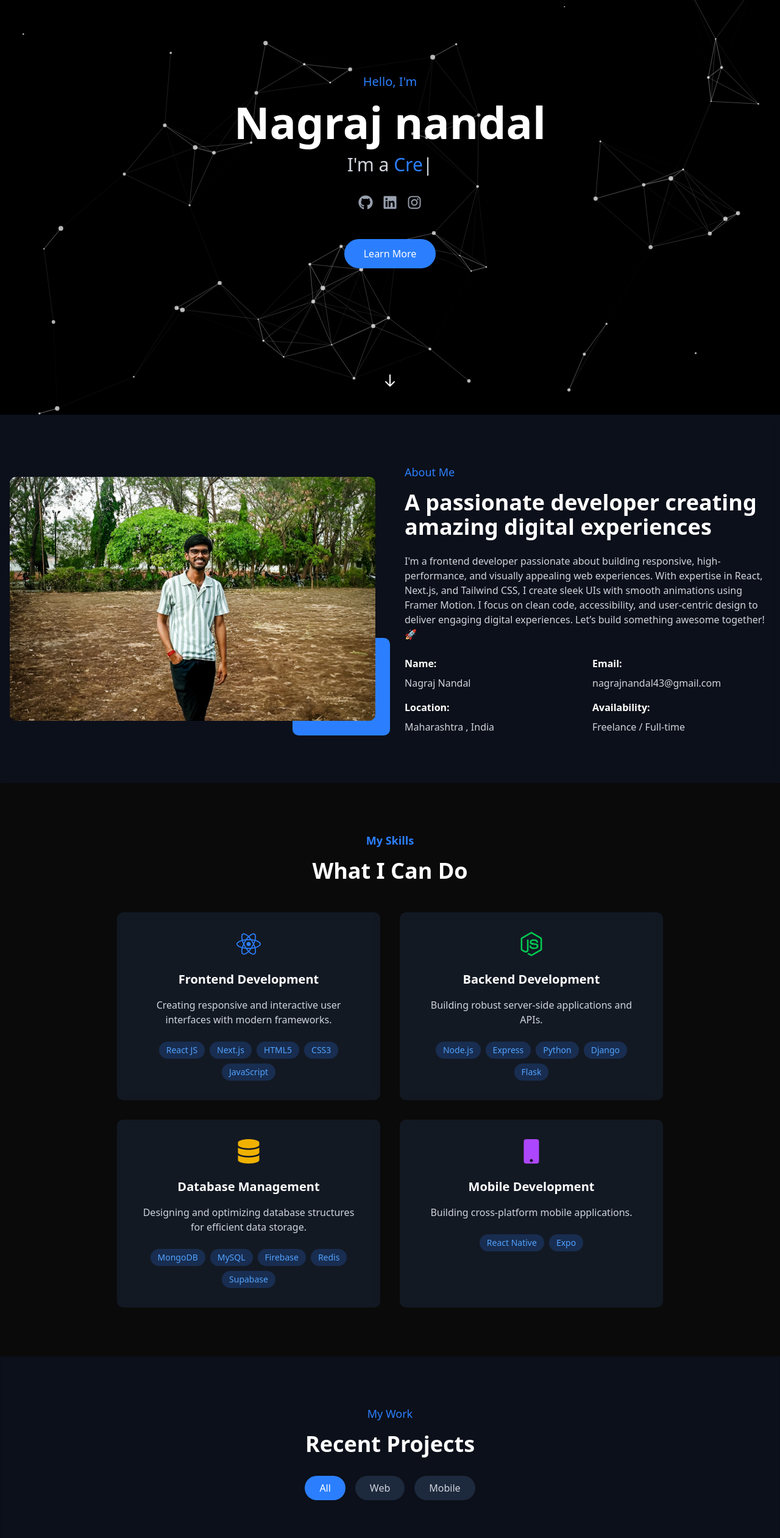
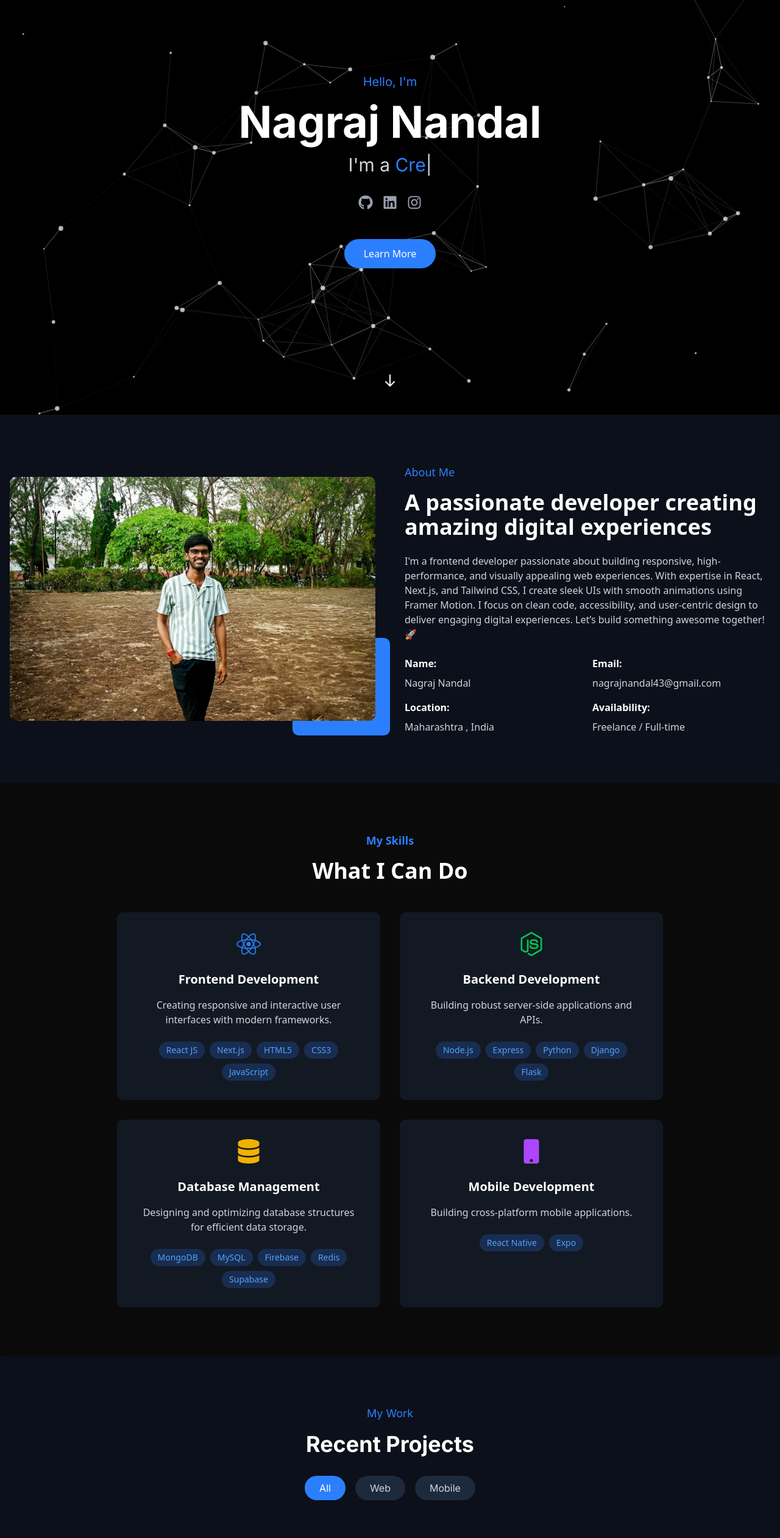
Before and after one commit to Nagraj23/Nagraj, a Next.js app: page / in a window 1280 px wide. Shown: the part 120-2642 px from the top of the page at 61% size. Built offline with nearby package versions, Linux system fonts and the light colour scheme.

Commit message:
font changes

```diff
--- a/package.json
+++ b/package.json
@@ -9,6 +9,7 @@
     "lint": "next lint"
   },
   "dependencies": {
+    "@next/font": "^14.2.15",
     "@react-spring/web": "^9.7.5",
     "@tsparticles/engine": "^3.8.1",
     "@tsparticles/interaction-external-repulse": "^3.8.1",
--- a/src/app/components/intro-section.jsx
+++ b/src/app/components/intro-section.jsx
@@ -2,7 +2,7 @@
 
 import { useEffect, useRef } from "react"
 import { motion } from "framer-motion"
-import { FaGithub, FaLinkedin, FaTwitter,FaInstagram } from "react-icons/fa"
+import { FaGithub, FaLinkedin, FaTwitter, FaInstagram } from "react-icons/fa"
 import Typed from "typed.js"
 
 export default function IntroSection() {
@@ -32,23 +32,23 @@ export default function IntroSection() {
             transition={{ duration: 0.5 }}
             className="mb-4"
           >
-            <span className="text-blue-500 text-xl">Hello, I'm</span>
+            <span className="text-blue-500 text-xl font-sans">Hello, I'm</span>
           </motion.div>
 
           <motion.h1
             initial={{ opacity: 0, y: 20 }}
             animate={{ opacity: 1, y: 0 }}
             transition={{ duration: 0.5, delay: 0.2 }}
-            className="text-5xl md:text-7xl font-bold text-white mb-4"
+            className="text-5xl md:text-7xl font-bold text-white mb-4 font-sans"
           >
-            Nagraj nandal
+            Nagraj Nandal
           </motion.h1>
 
           <motion.div
             initial={{ opacity: 0, y: 20 }}
             animate={{ opacity: 1, y: 0 }}
             transition={{ duration: 0.5, delay: 0.4 }}
-            className="text-2xl md:text-3xl text-gray-300 mb-8"
+            className="text-2xl md:text-3xl text-gray-300 mb-8 font-sans"
           >
             I'm a <span ref={typedRef} className="text-blue-500"></span>
           </motion.div>
--- a/src/app/components/projects-section.jsx
+++ b/src/app/components/projects-section.jsx
@@ -43,7 +43,6 @@ export default function ProjectsSection() {
       githubLink: "#",
       liveLink: "#",
     },
-
   ]
 
   const filteredProjects =
@@ -79,7 +78,7 @@ export default function ProjectsSection() {
             viewport={{ once: true }}
             className="mb-4"
           >
-            <span className="text-blue-500 text-lg">My Work</span>
+            <span className="text-blue-500 text-lg font-sans">My Work</span>
           </motion.div>
 
           <motion.h2
@@ -87,7 +86,7 @@ export default function ProjectsSection() {
             whileInView={{ opacity: 1, y: 0 }}
             transition={{ duration: 0.5, delay: 0.2 }}
             viewport={{ once: true }}
-            className="text-4xl font-bold text-white mb-8"
+            className="text-4xl font-bold text-white mb-8 font-sans"
           >
             Recent Projects
           </motion.h2>
@@ -103,7 +102,7 @@ export default function ProjectsSection() {
               <button
                 key={category}
                 onClick={() => setActiveCategory(category)}
-                className={`px-6 py-2 rounded-full capitalize transition-colors ${
+                className={`px-6 py-2 rounded-full capitalize transition-colors font-sans ${
                   activeCategory === category
                     ? "bg-blue-500 text-white"
                     : "bg-slate-800 text-gray-300 hover:bg-slate-700"
@@ -133,6 +132,7 @@ export default function ProjectsSection() {
                   src={project.image}
                   alt={project.title}
                   fill
+                  sizes="(max-width: 768px) 100vw, 50vw" // Added sizes prop
                   className="object-cover transition-transform duration-500 group-hover:scale-110"
                 />
                 <div className="absolute inset-0 bg-blue-500/20 opacity-0 group-hover:opacity-100 transition-opacity flex items-center justify-center gap-4">
--- a/src/app/globals.css
+++ b/src/app/globals.css
@@ -6,8 +6,9 @@
 @theme inline {
   --color-background: var(--background);
   --color-foreground: var(--foreground);
-  --font-sans: var(--font-geist-sans);
+  --font-sans: var(--font-inter);
   --font-mono: var(--font-geist-mono);
+  --font-inter: var(--font-inter);
   --color-sidebar-ring: var(--sidebar-ring);
   --color-sidebar-border: var(--sidebar-border);
   --color-sidebar-accent-foreground: var(--sidebar-accent-foreground);
@@ -44,6 +45,7 @@
 }
 
 :root {
+
   --radius: 0.625rem;
   --card: oklch(1 0 0);
   --card-foreground: oklch(0.145 0 0);
--- a/src/app/layout.js
+++ b/src/app/layout.js
@@ -1,5 +1,13 @@
-import { Geist, Geist_Mono } from "next/font/google";
+import { Geist, Geist_Mono, Inter , Kanit } from "next/font/google";
 import "./globals.css";
+
+const inter = Inter({
+  variable: "--font-inter",
+  subsets: ["latin"],
+});
+
+
+const kanit = Kanit({ subsets: ["latin"], weight: ["100", "200", "300", "400", "500", "600", "700", "800", "900"] });
 
 const geistSans = Geist({
   variable: "--font-geist-sans",
@@ -20,7 +28,8 @@ export default function RootLayout({ children }) {
   return (
     <html lang="en">
       <body
-        className={`${geistSans.variable} ${geistMono.variable} antialiased dark`}
+        className={`${inter.variable}  ${geistSans.variable} ${geistMono.variable} antialiased dark`}
+
       >
         {children}
       </body>
```
Also changed, not shown: 1 other file (tests, documents, lock files or other folders).
